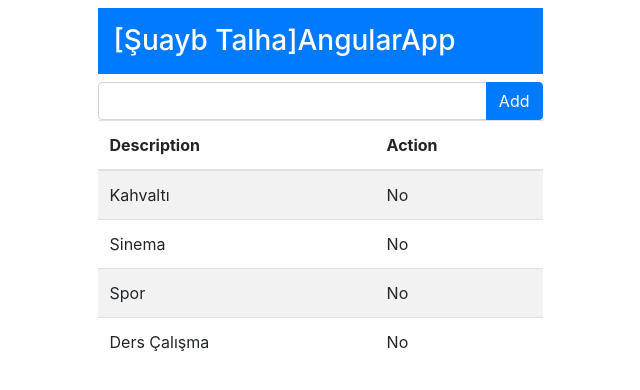
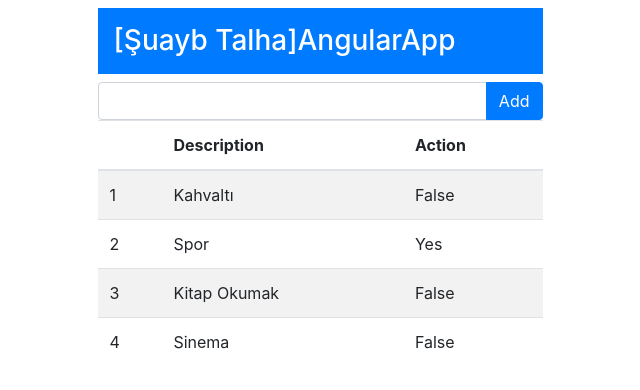
Before and after one commit to suayb25/angular-app, an Angular app: page / in a window 1280 px wide. Shown: the top 390 px of the page, without its empty margins (320-960 px from the left). Built offline with nearby package versions, Linux system fonts and the light colour scheme.

Commit message:
Creating Models

```diff
--- a/src/app/app.component.html
+++ b/src/app/app.component.html
@@ -2,7 +2,7 @@
     <div class="row justify-content-center">
       <div class="col-5 align-items-center">
           <h3 class="bg-primary text-white p-3">
-              [{{name}}]AngularApp
+              [{{getName()}}]AngularApp
             </h3>
             <div class="input-group">
               <input type="text" class="form-control">
@@ -16,14 +16,19 @@
             <table class="table table-striped bordered">
             <thead>
               <tr>
+                <th></th>
                 <th>Description</th>
                 <th>Action</th>
               </tr>
             </thead>
             <tbody>
-              <tr *ngFor="let item of items" >
+              <tr *ngFor="let item of getItems(); let i= index" >
+                  <td>{{i+1}}</td>
                   <td>{{item.description}}</td>
-                  <td>{{item.action}}</td>
+                  <td  [ngSwitch]="item.action">
+                  <span *ngSwitchCase="true">Yes</span>
+                  <span *ngSwitchCase="false">False</span>
+                 </td>
               </tr>
             </tbody>
             </table>
--- a/src/app/app.component.ts
+++ b/src/app/app.component.ts
@@ -1,4 +1,5 @@
 import { Component } from '@angular/core';
+import { Model } from './model';
 
 @Component({
   selector: 'app-root',
@@ -6,12 +7,11 @@
   styleUrls: ['./app.component.css']
 })
 export class AppComponent {
-  title = 'First App';
-  name = 'Şuayb Talha';
-  items=[
-    {description:"Kahvaltı",action:"No"},
-    {description:"Sinema",action:"No"},
-    {description:"Spor",action:"No"},
-    {description:"Ders Çalışma",action:"No"},
-  ];
+ model=new Model();
+ getName(){
+  return this.model.user;
+ }
+ getItems(){
+   return this.model.items;
+ }
 }
--- /dev/null
+++ b/src/app/model.ts
@@ -0,0 +1,22 @@
+export class Model{
+    user;
+    items;
+    constructor(){
+        this.user="Şuayb Talha";
+        this.items=[
+            new Item("Kahvaltı",false),
+            new Item("Spor",true),
+            new Item("Kitap Okumak",false),
+            new Item("Sinema",false),
+          ];
+    }
+}
+export class Item{
+    description;
+    action;
+
+    constructor(description,action){
+        this.description=description;
+        this.action=action;
+    }
+}
```
